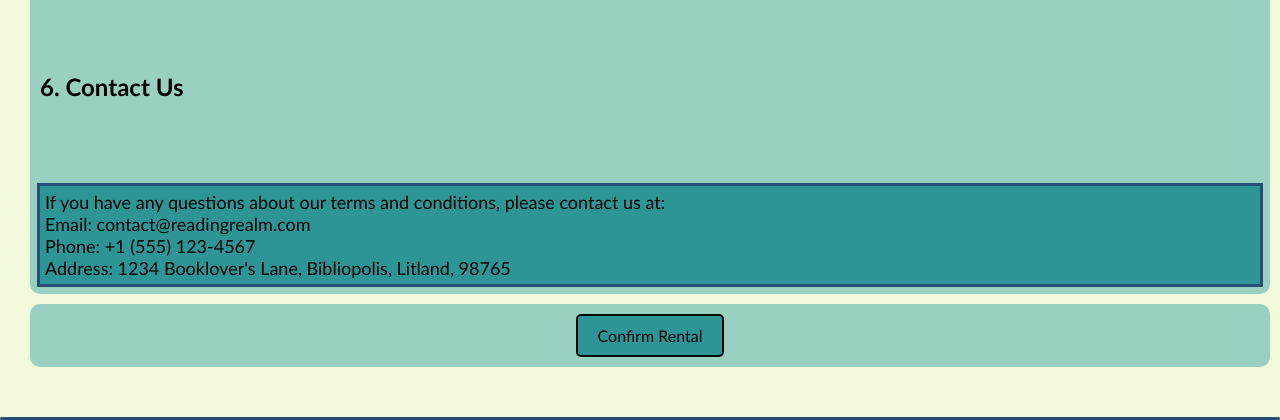
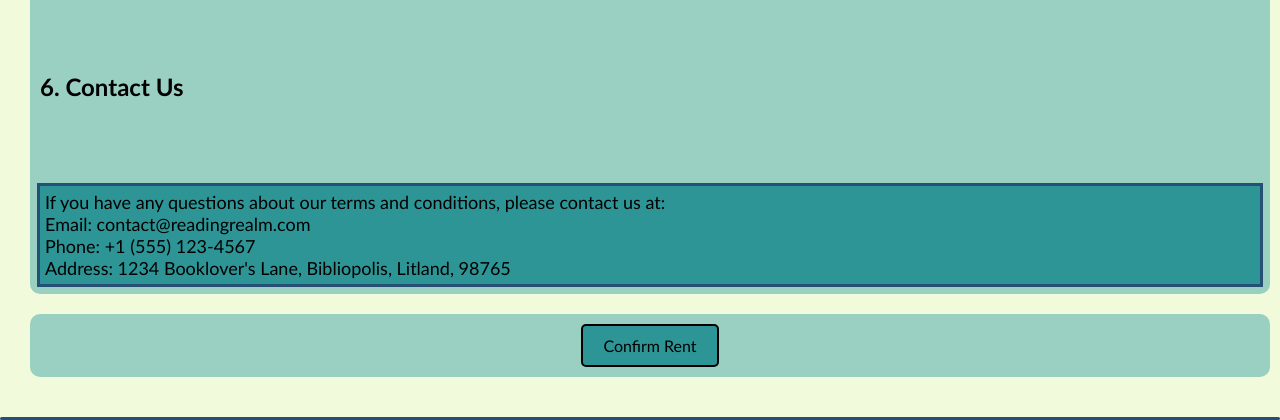
Before and after one commit to nurhussein1/e15wad, a Django app: page /realm/rent/1/ in a window 1280 px wide. Shown: the part 2217-2637 px from the top of the page. Run offline with Django 3.2, Linux system fonts and the light colour scheme; tables that the repository leaves empty hold one stand-in row (values such as "Sample post").

Commit message:
bugfix now rent is functioning

```diff
--- a/realm/views.py
+++ b/realm/views.py
@@ -205,10 +205,10 @@ def rent(request, book_id):
 
 def orderConfirmation(request, book_id):
     book = get_object_or_404(Book, id=book_id)
-    context = {
+    context_dict = {
         'book': book,
     }
-    return render(request, 'realm/purchaseOrRent/orderConfirmation.html', context)
+    return render(request, 'realm/purchaseOrRent/orderConfirmation.html', context_dict)
 
 def favourite_category(request):
     category_list = Category.objects.all()
--- a/templates/realm/purchaseOrRent/rent.html
+++ b/templates/realm/purchaseOrRent/rent.html
@@ -89,11 +89,17 @@ Rent Book
         </p>
     </div>
 
-    <div style="text-align: center;">
-        <a href="{% url 'realm:confirm_rental' book.id %}"
-            style="display: inline-block; background-color: rgb(45, 149, 150); color: black; padding: 10px 20px; border: 2px solid #000; border-radius: 5px; text-decoration: none; text-align: center; font-size: initial;">Confirm
-            Rental</a>
+    <div style="text-align: center; margin-top: 20px;">
+        <form id="rentalForm" action="{% url 'realm:confirm_rental' book.id %}" method="post">
+            {% csrf_token %}
+            <a href="javascript:;" onclick="document.getElementById('rentalForm').submit();"
+                style="display: inline-block; background-color: rgb(45, 149, 150); color: black; padding: 10px 20px; border: 2px solid #000; border-radius: 5px; text-decoration: none; text-align: center; font-size: initial;">
+                Confirm Rent
+            </a>
+        </form>
     </div>
+
+
 
 </body>
 
```
